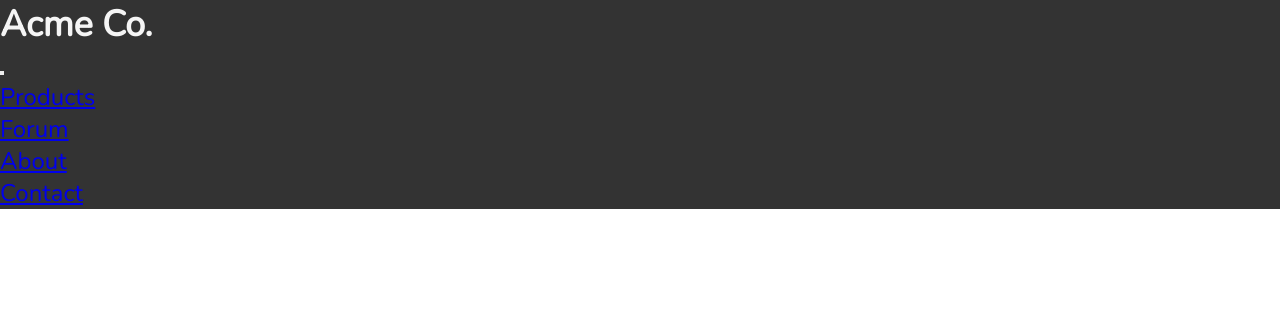
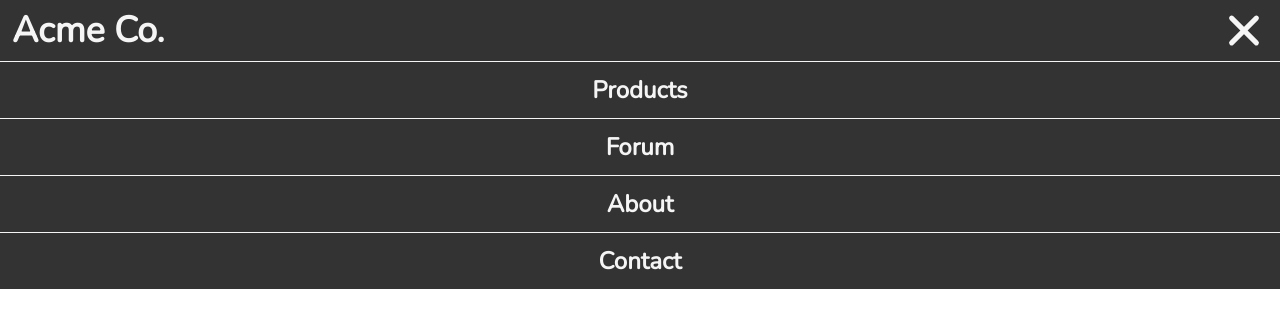
Before and after one commit to aqeel-nazarian/learning-css, a plain HTML site: page 22_lesson_starter/menu.html in a window 1280 px wide. Drawn offline with nearby package versions, Linux system fonts and the light colour scheme.

Commit message:
animation transform and transiton are learned

```diff
--- a/22_lesson_starter/css/menu.css
+++ b/22_lesson_starter/css/menu.css
@@ -26,3 +26,110 @@ header {
     background-color: var(--HEADER-BGCOLOR);
     color: var(--HEADER-COLOR);
 }
+
+.header-title-line {
+    padding: 0.25rem 0.5rem;
+    display: flex;
+    flex-flow: row nowrap;
+    justify-content: space-between;
+}
+
+.menu-button {
+    background-color: transparent;
+    border: none;
+    width: 48px;
+    height: 48px;
+    display: flex;
+    justify-content: center;
+    align-items: center;
+    position: relative;
+}
+
+.menu-icon, .menu-icon::before, .menu-icon::after {
+    background-color: var(--HEADER-COLOR);
+    width: 40px;
+    height: 5px;
+    border-radius: 5px;
+    position: absolute;
+    transition: all 0.5s;
+}
+
+.menu-icon::before,
+.menu-icon::after {
+    content: "";
+}
+
+.menu-icon::before {
+    transform: translate(-20px, -12px);
+}
+
+.menu-icon::after {
+    transform: translate(-20px, 12px);
+}
+
+:is(header:hover, header:focus-within) .menu-icon {
+    background-color: transparent;
+    transform: rotate(720deg);
+}
+
+:is(header:hover, header:focus-within) .menu-icon::before {
+    transform: translateX(-20px) rotate(45deg);
+}
+
+:is(header:hover, header:focus-within) .menu-icon::after {
+    transform: translateX(-20px) rotate(-45deg);
+}
+
+:is(header:hover, header:focus-within) nav {
+    display: block;
+}
+
+nav {
+    display: none;
+    transform-origin: top center;
+    animation: showMenu 0.5s ease-in-out forwards;
+    /* background-color: var(--HEADER-BGCOLOR); */
+}
+
+@keyframes showMenu {
+    0% {
+        transform: scaleY(0);
+    }
+
+    80% {
+        transform: scaleY(1.2);
+    }
+
+    100% {
+        transform: scaleY(1);
+    }
+}
+
+nav ul {
+    list-style-type: none;
+    display: flex;
+    flex-flow: column nowrap;
+}
+
+nav li {
+    padding: 0.5rem;
+    border-top: 1px solid var(--HEADER-COLOR);
+}
+
+nav a {
+    display: block;
+    text-align: center;
+    width: 80%;
+    margin: auto;
+}
+
+nav a:any-link {
+    color: var(--HEADER-COLOR);
+    font-weight: bold;
+    text-decoration: none;
+}
+
+nav a:hover, nav a:focus {
+    transform: scale(1.2);
+    transition: all 0.3s;
+}
```
Also changed, not shown: 22_lesson_starter/css/style.css (+43 -0 lines).
